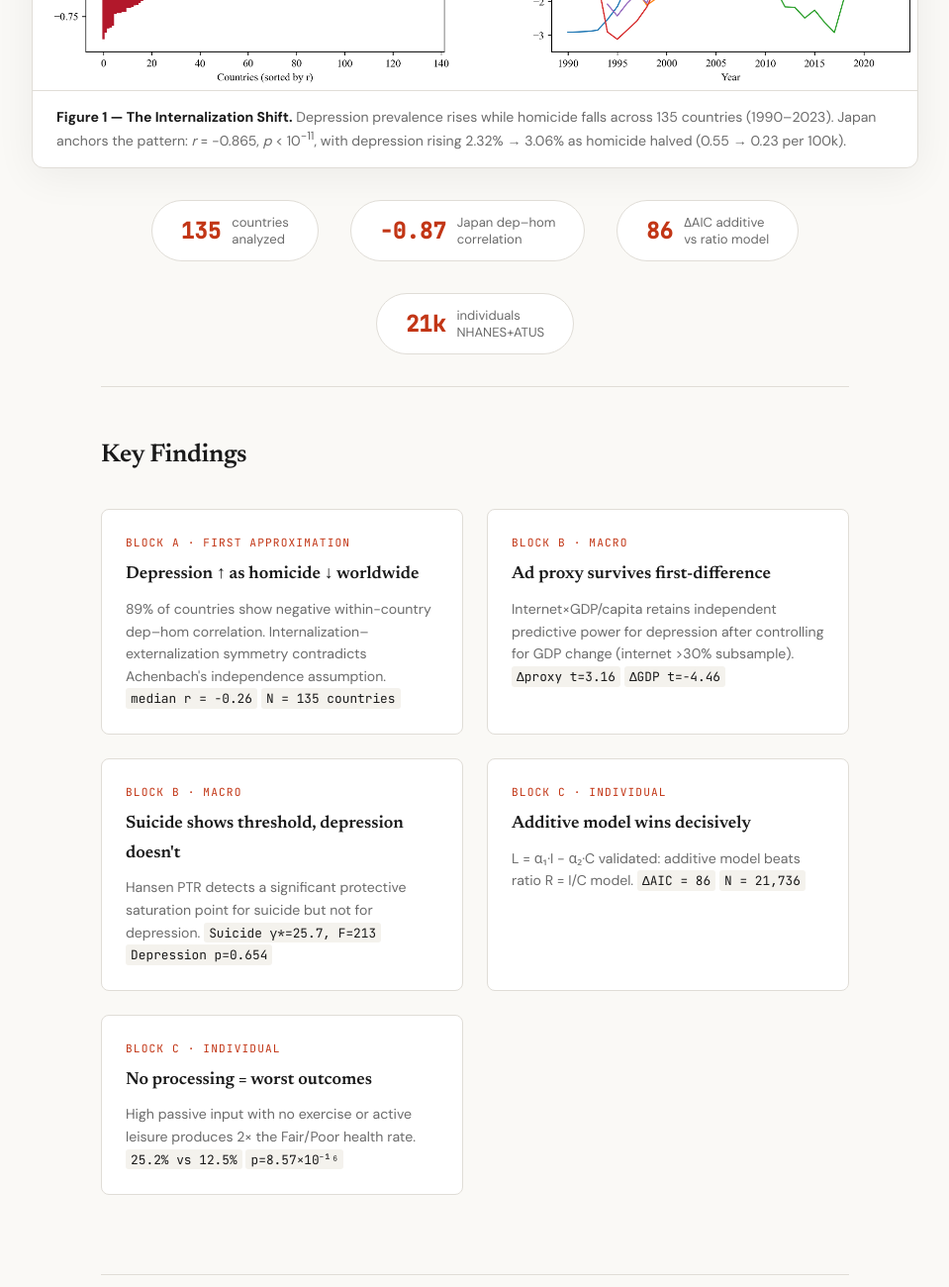
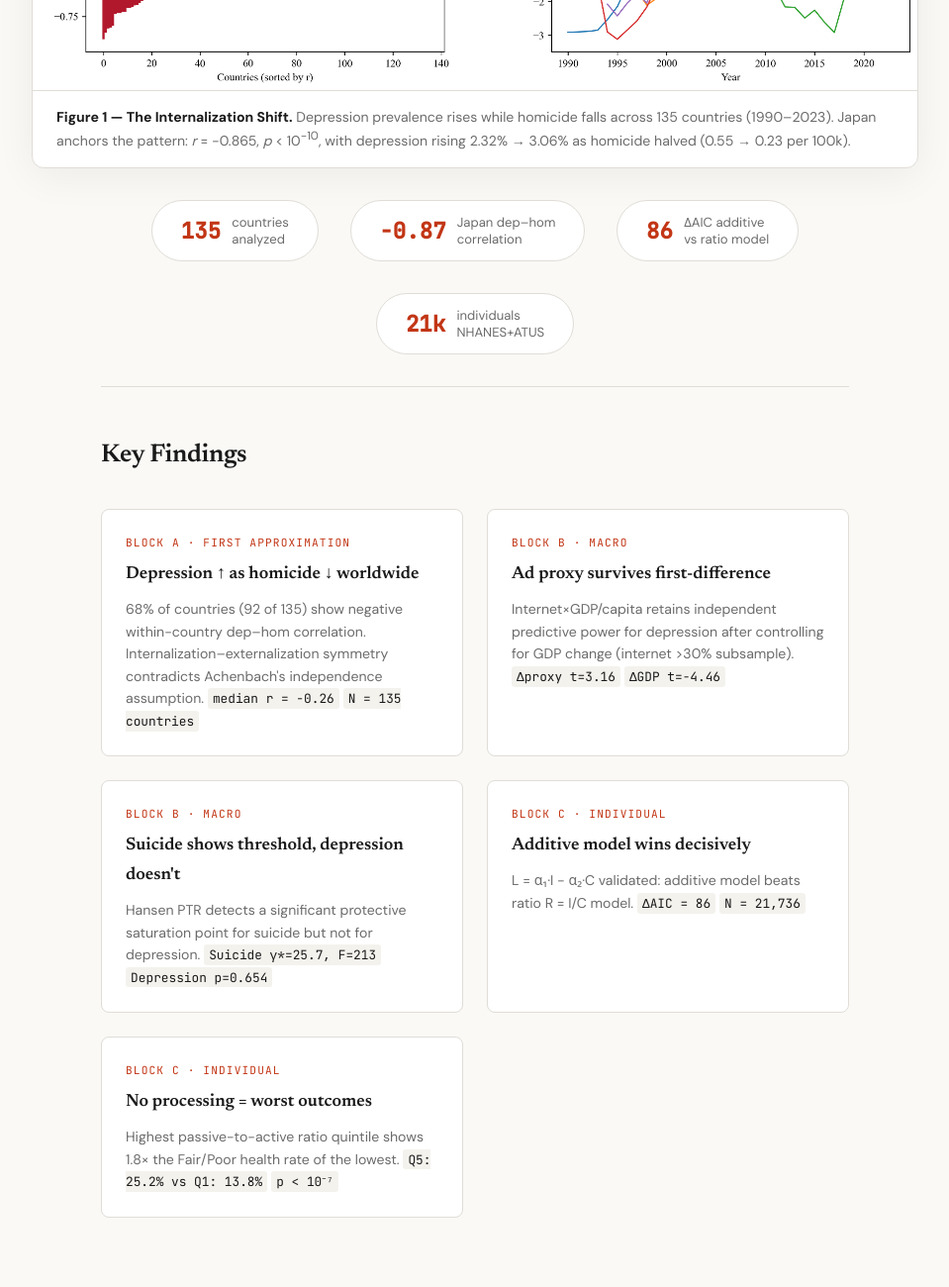
Before and after one commit to miyauchikazuyoshi/cognitive-obesity-replication, a plain HTML site: page docs/index.html in a window 1280 px wide. Shown: the part 1740-3040 px from the top of the page at 99% size, without its empty margins (160-1119 px from the left). Drawn offline with Linux system fonts and the light colour scheme.

Commit message:
fix: second numerical audit — LP, ATUS caption, README corrections
1. Landing page: "89%" → "68% (92/135)" for dep-hom negative correlation
2. Landing page: Japan p < 10⁻¹¹ → p < 10⁻¹⁰ (p=4.42×10⁻¹¹)
3. Landing page: health rate "25.2% vs 12.5%" → "Q5: 25.2% vs Q1: 13.8%"
4. EN/JA ATUS figure caption: N=20,499 → N=21,736
5. EN/JA ATUS figure caption: Δ=0.42/d=0.21 → Δ=0.45/d=0.23
6. README: balance test "2×" → "1.8× (Q5=25.2% vs Q1=13.8%)"

Co-Authored-By: Claude Opus 4.6 <noreply@anthropic.com>

```diff
--- a/docs/index.html
+++ b/docs/index.html
@@ -494,7 +494,7 @@
     <figcaption>
       <strong>Figure 1 — The Internalization Shift.</strong>
       Depression prevalence rises while homicide falls across 135 countries (1990–2023).
-      Japan anchors the pattern: <em>r</em> = &minus;0.865, <em>p</em> &lt; 10<sup>&minus;11</sup>,
+      Japan anchors the pattern: <em>r</em> = &minus;0.865, <em>p</em> &lt; 10<sup>&minus;10</sup>,
       with depression rising 2.32% → 3.06% as homicide halved (0.55 → 0.23 per 100k).
     </figcaption>
   </figure>
@@ -531,7 +531,7 @@
       <div class="block-label">Block A · First Approximation</div>
       <h3>Depression ↑ as homicide ↓ worldwide</h3>
       <p>
-        89% of countries show negative within-country dep–hom correlation.
+        68% of countries (92 of 135) show negative within-country dep–hom correlation.
         Internalization–externalization symmetry contradicts Achenbach's
         independence assumption.
         <span class="stat">median r = −0.26</span>
@@ -572,10 +572,10 @@
       <div class="block-label">Block C · Individual</div>
       <h3>No processing = worst outcomes</h3>
       <p>
-        High passive input with no exercise or active leisure
-        produces 2× the Fair/Poor health rate.
-        <span class="stat">25.2% vs 12.5%</span>
-        <span class="stat">p=8.57×10⁻¹⁶</span>
+        Highest passive-to-active ratio quintile shows
+        1.8× the Fair/Poor health rate of the lowest.
+        <span class="stat">Q5: 25.2% vs Q1: 13.8%</span>
+        <span class="stat">p &lt; 10⁻⁷</span>
       </p>
     </div>
   </div>
```
Also changed, not shown: 7 other files.
